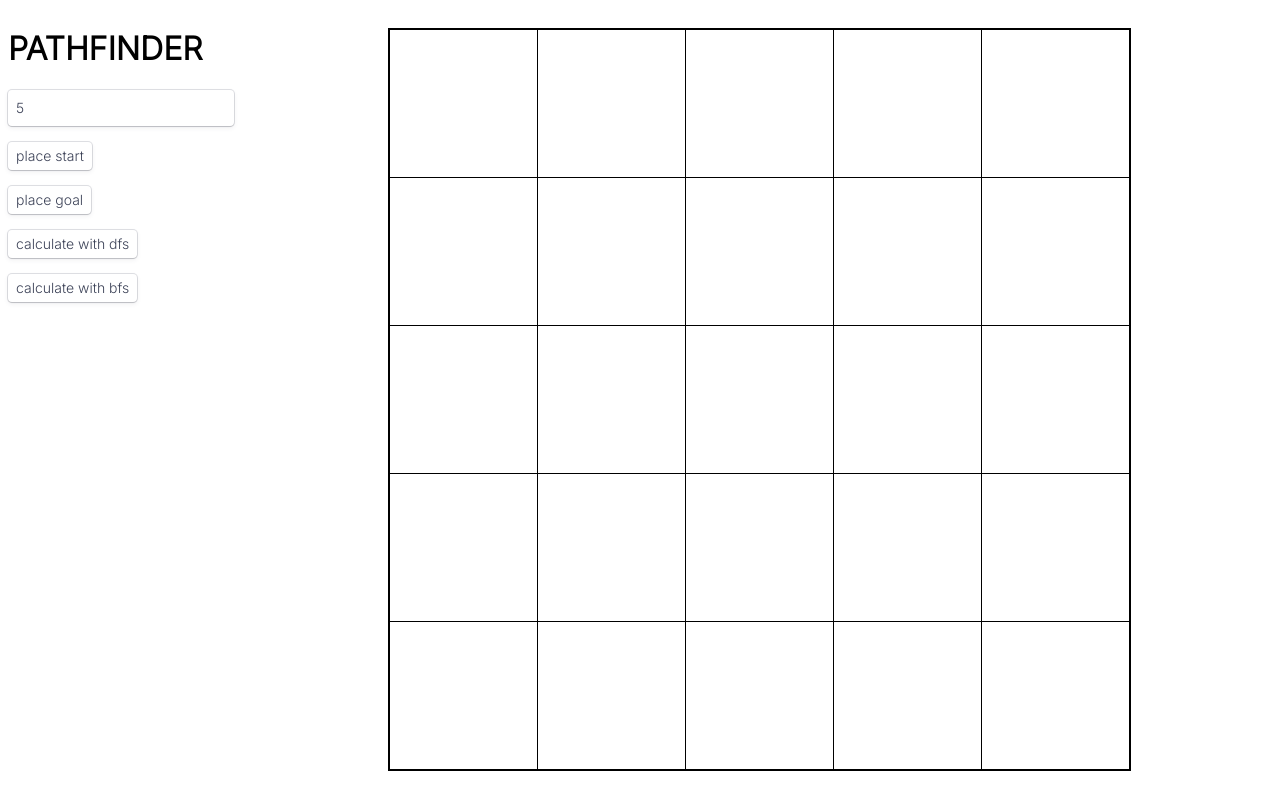
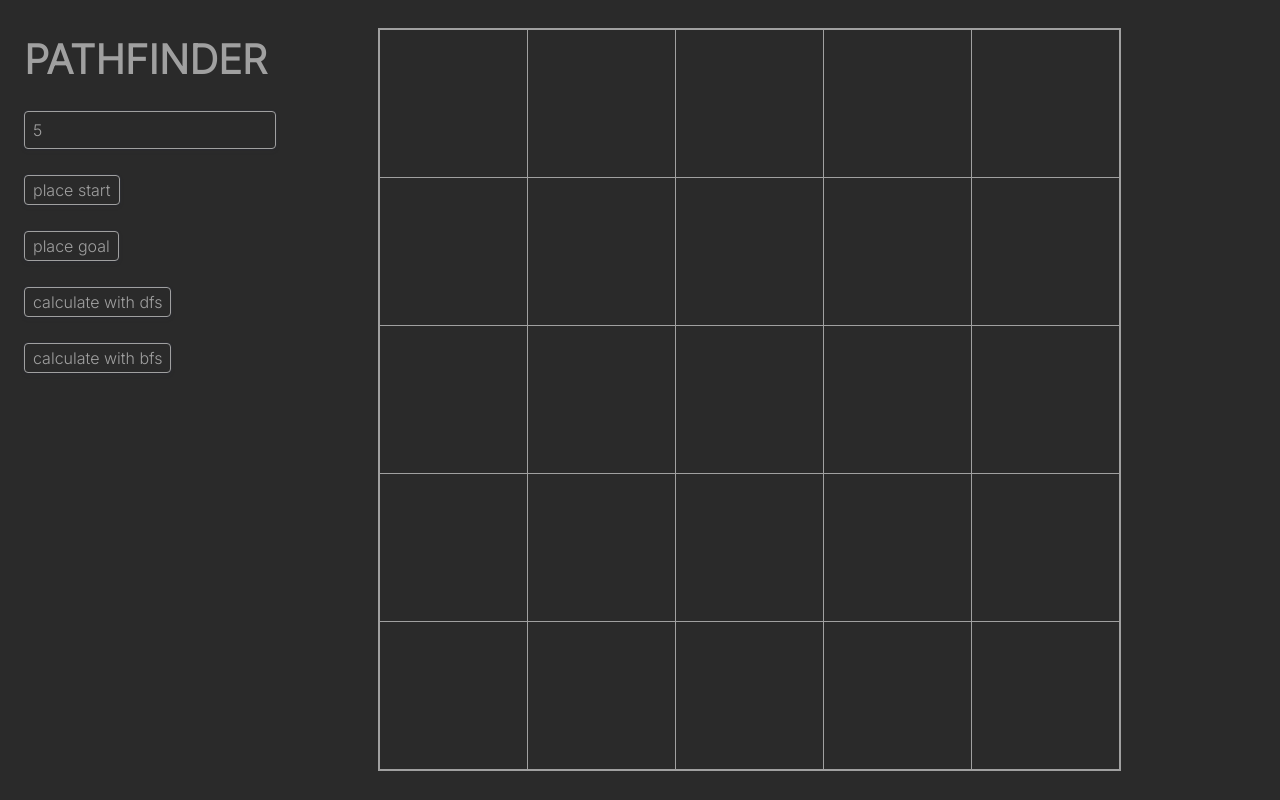
Before and after one commit to Yamato36/pathfinder, a plain HTML site: page index.html in a window 1280 px wide. Both pictures are taken after typing "5" into the empty fields and a click on the button "calculate with dfs". Drawn offline with Linux system fonts and the light colour scheme.

Commit message:
Update styles.css

```diff
--- a/styles.css
+++ b/styles.css
@@ -1,14 +1,22 @@
 * {
     font-family: 'Inter', sans-serif;
+    color: rgb(160, 160, 160);
+    font-size: 3vh;
 }
 
 body {
     position: relative;
     display: flex;
+    background-color: rgb(42, 42, 42);
 }
 
 #options {
-    margin-right: 10vw;
+    margin-left: 2vh;
+    margin-right: 6vw;
+}
+
+h1 {
+    font-size: 5vh;
 }
 
 #canvas {
@@ -19,45 +27,45 @@ body {
     flex-wrap: wrap;
     position: relative;
     display: flex;
-    border: 2px solid black;
-    border-left: 1px solid black;
-    border-top: 1px solid black;
+    border: 2px solid rgb(160, 160, 160);
+    border-left: 1px solid rgb(160, 160, 160);
+    border-top: 1px solid rgb(160, 160, 160);
 }
 
 #canvas div {
-    border-left: 1px solid black;
-    border-top: 1px solid black;
+    border-left: 1px solid rgb(160, 160, 160);
+    border-top: 1px solid rgb(160, 160, 160);
 }
 
 .red {
-    background-color: red;
+    background-color: rgb(190, 65, 65);
 }
 
 .blue {
-    background-color: blue;
+    background-color: rgb(74, 74, 139);
 }
 
 .green {
-    background-color: rgb(47, 255, 0);
+    background-color: rgb(87, 170, 68);
 }
 
 .gray {
-    background-color: rgb(128, 128, 128);
+    background-color: rgb(160, 160, 160);
 }
 
 .blank {
-    background-color: white;
+    background-color: rgb(42, 42, 42);
 }
 
 .button {
-    border: 0;
+    border: 1px solid rgb(160, 160, 160);;
     outline: 0;
     cursor: pointer;
-    color: rgb(60, 66, 87);
-    background-color: rgb(255, 255, 255);
+    color: rgb(160, 160, 160);
+    background-color: rgb(42, 42, 42);
     box-shadow: rgb(0 0 0 / 0%) 0px 0px 0px 0px, rgb(0 0 0 / 0%) 0px 0px 0px 0px, rgb(0 0 0 / 12%) 0px 1px 1px 0px, rgb(60 66 87 / 16%) 0px 0px 0px 1px, rgb(0 0 0 / 0%) 0px 0px 0px 0px, rgb(0 0 0 / 0%) 0px 0px 0px 0px, rgb(60 66 87 / 8%) 0px 2px 5px 0px;
     border-radius: 4px;
-    font-size: 14px;
+    font-size: 2vh;
     font-weight: 500;
     padding: 4px 8px;
     display: inline-block;
@@ -67,5 +75,5 @@ body {
 
 .button:hover {
     box-shadow: rgb(0 0 0 / 0%) 0px 0px 0px 0px, rgb(0 0 0 / 0%) 0px 0px 0px 0px, rgb(0 0 0 / 12%) 0px 1px 1px 0px, rgb(60 66 87 / 16%) 0px 0px 0px 1px, rgb(0 0 0 / 0%) 0px 0px 0px 0px, rgb(60 66 87 / 8%) 0px 3px 9px 0px, rgb(60 66 87 / 8%) 0px 2px 5px 0px;
-    background-color: rgb(193, 195, 206);
+    background-color: rgb(69, 69, 69);
 }
```
